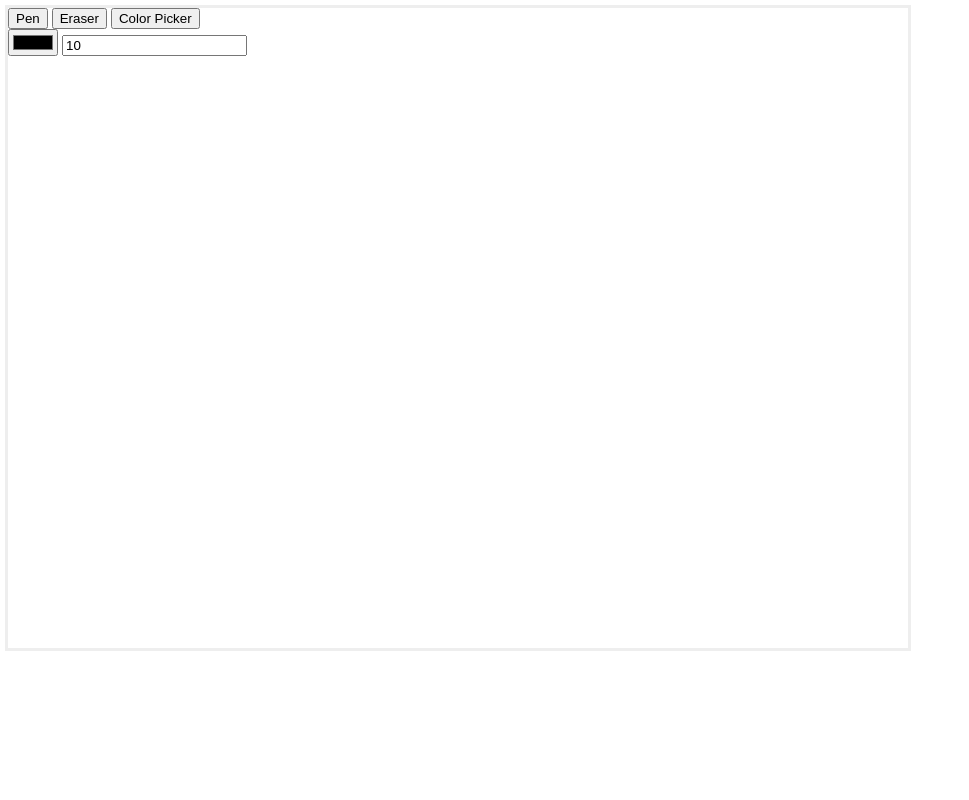
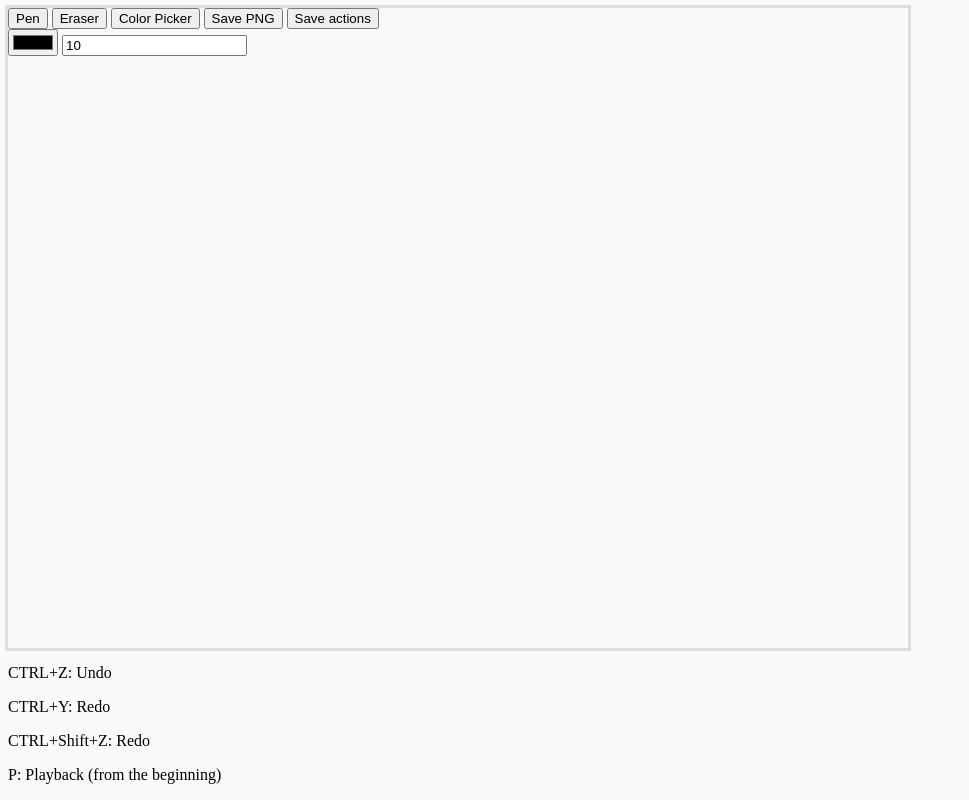
Before and after one commit to Lolirofle/Sketch, a plain HTML site: page index.html in a window 1280 px wide. Shown: the whole page, without its empty margins (0-969 px from the left). Drawn offline with Linux system fonts and the light colour scheme.

Commit message:
Update README and LICENSE, saving to PNG

```diff
--- a/css/style.css
+++ /dev/null
@@ -1,17 +0,0 @@
-#toolbar {
-	position:absolute;
-	z-index: 1;
-}
-
-.sketcher-canvas,
-.sketcher-canvas:active{
-	cursor: url("../img/cursor.png") 7 7, crosshair;
-}
-
-.sketcher-canvas{
-	outline:3px solid #eee;
-}
-
-.sketcher-canvas:focus{
-	outline:3px solid #ddd;
-}
--- a/index.html
+++ b/index.html
@@ -4,10 +4,7 @@
 	<meta charset="utf-8">
 	<title>Sketch Example</title>
 
-	<link rel="stylesheet" href="css/style.css">
-	<script type="text/javascript" src="js/Blob.js"></script>
 	<script type="text/javascript" src="js/History.js"></script>
-	<script type="text/javascript" src="js/filesaver.min.js"></script>
 	<script type="text/javascript" src="js/app.js"></script>
 	<script type="text/javascript">
 		window.addEventListener('load',function(){
@@ -16,10 +13,32 @@
 		});
 	</script>
 	<style type="text/css">
+		body{
+			background-color:#fafafa;
+		}
 		#drawWindow{
 			width:900px;
 			height:640px;
 		}
+
+		#toolbar {
+			position:absolute;
+			z-index: 1;
+		}
+
+		.sketcher-canvas,
+		.sketcher-canvas:active{
+			cursor: url("../img/cursor.png") 7 7, crosshair;
+		}
+
+		.sketcher-canvas{
+			outline:3px solid #ddd;
+		}
+
+		.sketcher-canvas:focus{
+			outline:3px solid #ccc;
+		}
+
 	</style>
 
 </head>
@@ -30,10 +49,16 @@
 				<input type="button" id="pen" onclick="this.parentNode.parentNode.parentNode.sketcher.tool = Sketcher.Tool.Pen" value="Pen" />
 				<input type="button" id="eraser" onclick="this.parentNode.parentNode.parentNode.sketcher.tool = Sketcher.Tool.Eraser" value="Eraser" />
 				<input type="button" id="colorPicker" onclick="this.parentNode.parentNode.parentNode.sketcher.tool = Sketcher.Tool.ColorPicker" value="Color Picker" />
+				<input type="button" id="savePng" onclick="prompt('PNG data URI:',this.parentNode.parentNode.parentNode.sketcher.sketch.elem.toDataURL());" value="Save PNG" />
+				<input type="button" id="saveActions" onclick="prompt('Actions JSON data:',JSON.stringify(this.parentNode.parentNode.parentNode.sketcher.actions.elements(),function(key,value){if(key=='tool'){return value.id;}else{return value;}}));" value="Save actions" />
 			</div>
 			<input type="color" id="color1" onchange="if(/^#[0-9A-F]{6}$/i.test(this.value)){this.parentNode.parentNode.sketcher.settings.color = this.value;}" value="#000000" />
 			<input type="number" id="size1" onchange="if(/^[0-9]+$/i.test(this.value)){this.parentNode.parentNode.sketcher.settings.lineThickness = this.value;}" value="10" />
 		</div>
 	</div>
+	<p>CTRL+Z: Undo</p>
+	<p>CTRL+Y: Redo</p>
+	<p>CTRL+Shift+Z: Redo</p>
+	<p>P: Playback (from the beginning)</p>
 </body>
 </html>
--- a/js/app.js
+++ b/js/app.js
@@ -332,6 +332,7 @@ Sketcher.Settings = function(){
  */
 Sketcher.Tool = {
 	Pen: {
+		id: "Pen",
 		action: function(context,settings){
 			var action = new StrokeAction();
 			action.toolData = {color: settings.color};
@@ -346,6 +347,7 @@ Sketcher.Tool = {
 		applyDirectly: false,
 	},
 	Eraser: {
+		id: "Eraser",
 		action: function(context,settings){
 			return new StrokeAction();
 		},
@@ -362,6 +364,7 @@ Sketcher.Tool = {
 		applyDirectly: true,
 	},
 	ColorPicker: {
+		id: "ColorPicker",
 		positionalAction: function(context,x,y,settings){
 			var rgb = context.getImageData(x,y,1,1).data;
 			settings.color = "#" + ("000000" + ((rgb[0]<<16) | (rgb[1]<<8) | rgb[2]).toString(16)).slice(-6);
```
Also changed, not shown: 2 other files.
